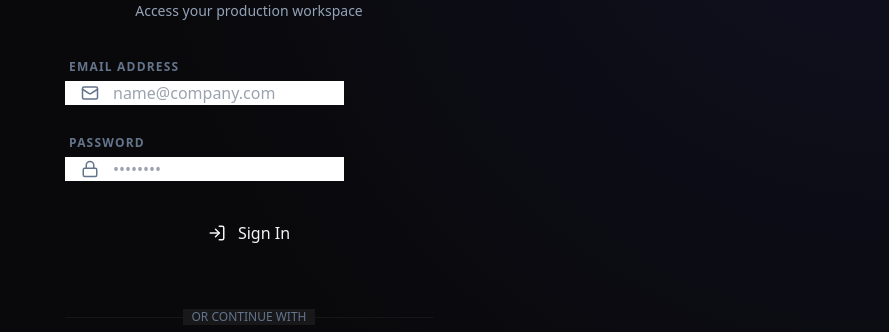
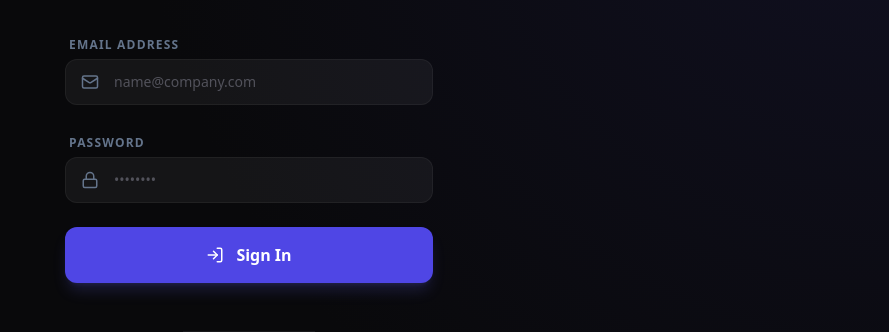
Before and after one commit to shalcoder/TM-Pro, a React app in the folder frontend/: page /login in a window 1280 px wide. Shown: the part 185-517 px from the top of the page, without its empty margins (391-1280 px from the left). Built offline with nearby package versions, Linux system fonts and the light colour scheme; the HTML template or start-up script is replaced by a standard one.

Commit message:
Fix: Final UI polish for form inputs and buttons

```diff
--- a/frontend/src/index.css
+++ b/frontend/src/index.css
@@ -20,6 +20,14 @@
   .stat-badge {
     @apply px-2 py-0.5 rounded-full text-[10px] font-bold tracking-tighter uppercase border;
   }
+
+  .input-field {
+    @apply w-full bg-white/5 border border-white/5 rounded-xl px-4 py-3 text-sm text-zinc-100 outline-none focus:ring-2 focus:ring-indigo-500/50 focus:border-indigo-500/50 transition-all placeholder:text-zinc-600;
+  }
+
+  .btn-primary {
+    @apply bg-indigo-600 hover:bg-indigo-700 text-white font-bold py-2 px-4 rounded-xl shadow-lg shadow-indigo-500/20 transition-all active:scale-95 disabled:opacity-50 disabled:cursor-not-allowed;
+  }
 }
 
 .gradient-heading {
```
